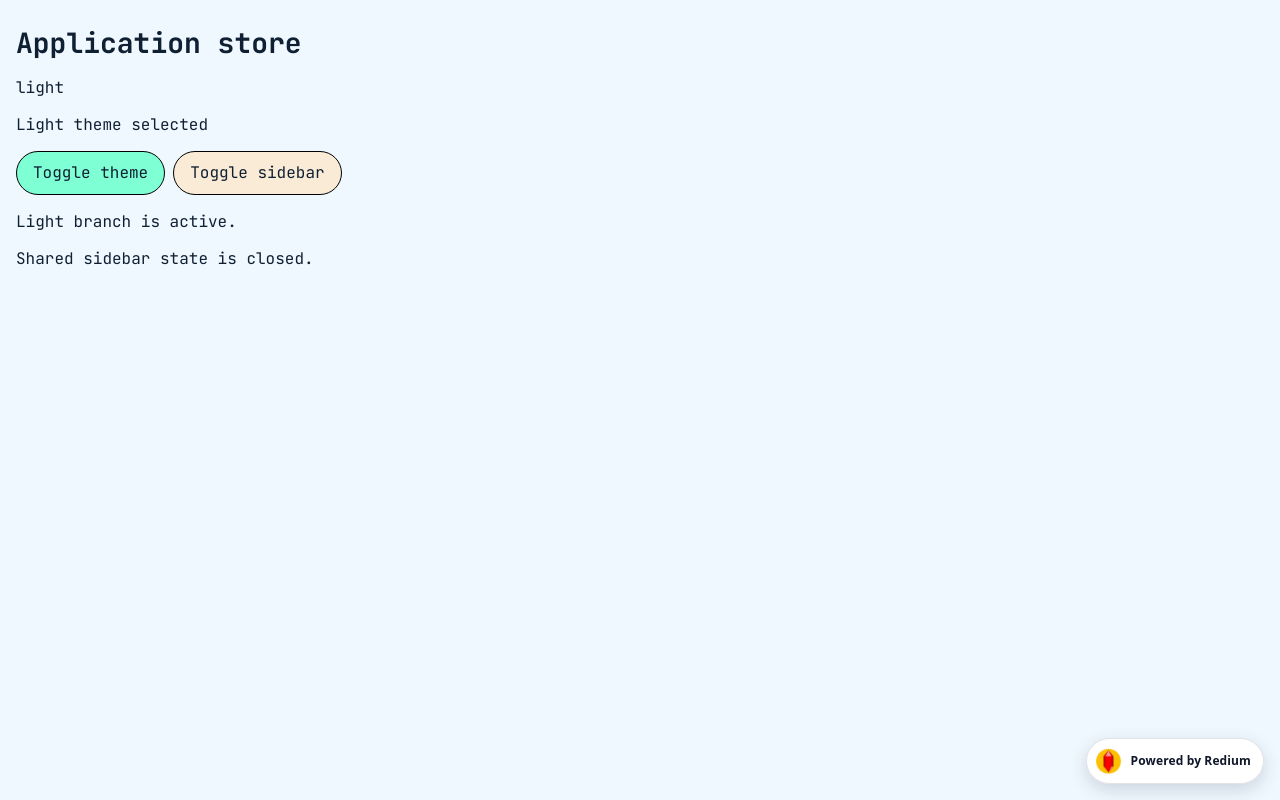
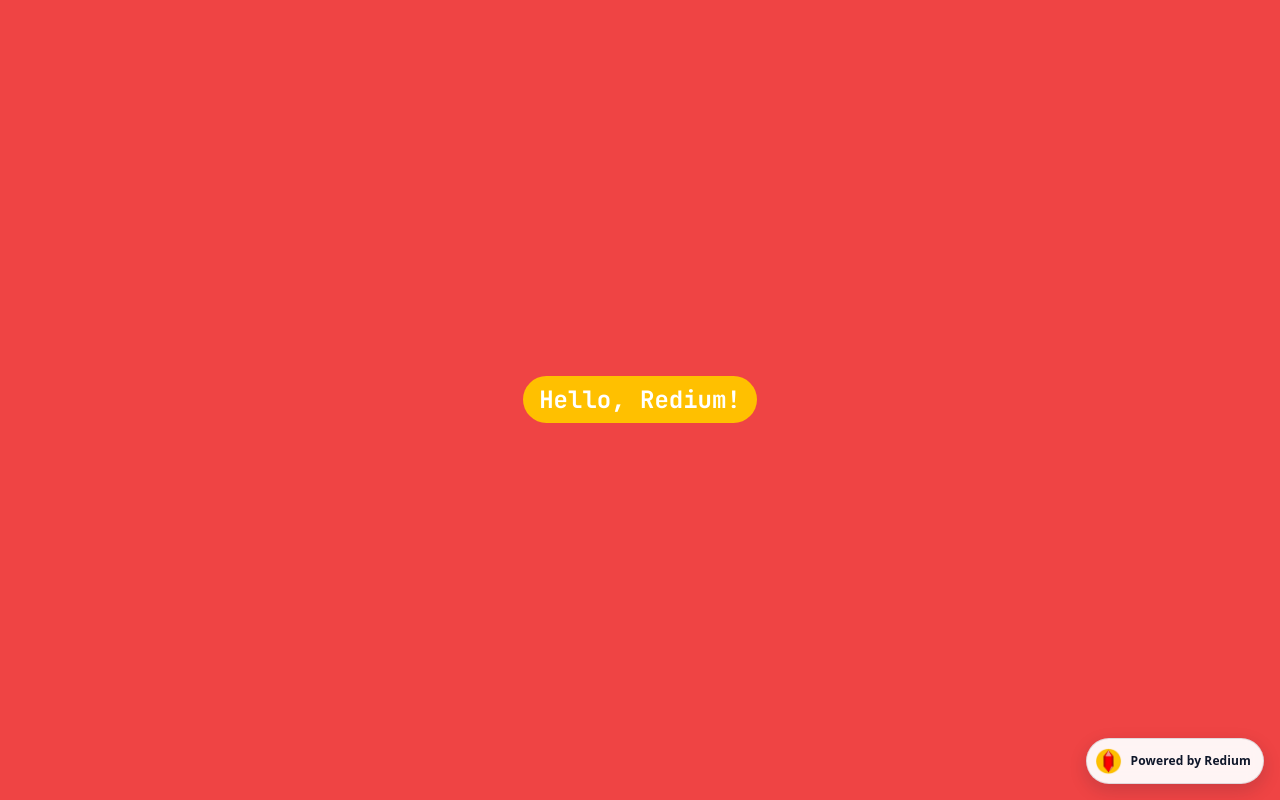
Before and after one commit to rolandbrake/Redium, a website built with Vite: page index.html in a window 1280 px wide. Built offline with nearby package versions, Linux system fonts and the light colour scheme.

Commit message:
add identity assignment mechanism to elements for future use + fix and enhace the exampes + add additional colors to the Colors namespace

```diff
--- a/example/store.ts
+++ b/example/store.ts
@@ -12,7 +12,9 @@ import {
 } from "redium";
 
 type AppState = { theme: "light" | "dark"; sidebarOpen: boolean };
+
 const store = createStore<AppState>({ theme: "light", sidebarOpen: false });
+
 const theme = store.selectState((state) => state.theme);
 const sidebarOpen = store.selectState((state) => state.sidebarOpen);
 const isDark = store.selectState((state) => state.theme === "dark");
@@ -25,11 +27,11 @@ const transition =
   "background-color 180ms ease, color 180ms ease, border-color 180ms ease";
 const palette = {
   light: {
-    page: "aliceblue",
+    page: Colors.aliceblue,
     text: "#102033",
-    surface: "azure",
-    primary: "aquamarine",
-    secondary: "antiquewhite",
+    surface: Colors.azure,
+    primary: Colors.aquamarine,
+    secondary: Colors.antiquewhite,
     border: Colors.black,
   },
   dark: {
--- a/example/test.ts
+++ b/example/test.ts
@@ -11,7 +11,14 @@ const View = () => {
     },
     children: [
       Text("Hello, Redium!", {
-        style: { color: Colors.white, font: 24, weight: 700 },
+        style: {
+          padding: [8, 16],
+          background: "#ffc000",
+          radius: 24,
+          color: Colors.white,
+          font: 24,
+          weight: 700,
+        },
       }),
     ],
   });
--- a/index.html
+++ b/index.html
@@ -56,7 +56,7 @@
   <body>
     <!-- Vite transforms the TypeScript example and aliases redium to src during development. -->
     <!-- The library mounts itself into document.body - see the selected example. -->
-    <script type="module" src="/example/store.ts"></script>
+    <script type="module" src="/example/test.ts"></script>
     <!-- The library is bundled into redium.js and aliased to redium during development. -->
 
     <!-- The badge is not part of the library, but a convenience for users to know what they are using. -->
--- a/src/core/Element.ts
+++ b/src/core/Element.ts
@@ -1,6 +1,7 @@
 import { Node } from "./Node.js";
 import { Style, styles, type StyleConfig } from "../style/Style.js";
 import { createDOM, domOf } from "./_dom.js";
+import { assignElementId } from "./_identity.js";
 
 export interface ElementOptions {
   style?: Style | StyleConfig;
@@ -29,6 +30,7 @@ export abstract class Element extends Node {
 
   protected constructor(tag: string, options: ElementOptions = {}) {
     super();
+    assignElementId(this);
     const dom = createDOM(this, tag);
     this.style =
       options.style instanceof Style
--- /dev/null
+++ b/src/core/_identity.ts
@@ -0,0 +1,14 @@
+import type { Element } from "./Element.js";
+
+let nextElementId = 0;
+const elementIds = new WeakMap<Element, string>();
+
+/** @internal Assign a private runtime identity to a newly created element. */
+export function assignElementId(element: Element): void {
+  elementIds.set(element, `r${++nextElementId}`);
+}
+
+/** @internal Read an element's private runtime identity for framework maps. */
+export function elementId(element: Element): string {
+  return elementIds.get(element)!;
+}
--- a/src/utils/Colors.ts
+++ b/src/utils/Colors.ts
@@ -1,5 +1,14 @@
-/** Built-in palette for common UI colors. */
+const browserColorNames = [
+  "aliceblue", "antiquewhite", "aqua", "aquamarine", "azure", "beige", "bisque", "black", "blue", "brown", "coral", "cornflowerblue", "crimson", "cyan", "darkblue", "darkcyan", "darkgray", "darkgreen", "darkgrey", "darkorange", "darkred", "deepskyblue", "dimgray", "dimgrey", "firebrick", "forestgreen", "fuchsia", "gainsboro", "gold", "goldenrod", "gray", "green", "grey", "honeydew", "hotpink", "indianred", "indigo", "ivory", "khaki", "lavender", "lawngreen", "lemonchiffon", "lightblue", "lightcyan", "lightgray", "lightgreen", "lightgrey", "lightpink", "lightsalmon", "lightseagreen", "lightskyblue", "lightsteelblue", "lime", "limegreen", "linen", "magenta", "maroon", "mediumblue", "mediumseagreen", "mediumslateblue", "mediumspringgreen", "mediumturquoise", "midnightblue", "mintcream", "mistyrose", "moccasin", "navy", "oldlace", "olive", "orange", "orchid", "palegreen", "paleturquoise", "papayawhip", "peachpuff", "peru", "pink", "plum", "powderblue", "purple", "rebeccapurple", "red", "rosybrown", "royalblue", "saddlebrown", "salmon", "sandybrown", "seagreen", "seashell", "sienna", "silver", "skyblue", "slateblue", "slategray", "slategrey", "snow", "springgreen", "steelblue", "tan", "teal", "thistle", "tomato", "transparent", "turquoise", "violet", "wheat", "white", "whitesmoke", "yellow", "yellowgreen",
+] as const;
+
+const BrowserColors = Object.fromEntries(
+  browserColorNames.map((name) => [name, name]),
+) as { readonly [Name in (typeof browserColorNames)[number]]: Name };
+
+/** Built-in palette for common UI colors and standard browser color keywords. */
 export const Colors = Object.freeze({
+  ...BrowserColors,
   white: "#ffffff",
   black: "#000000",
 
```
Also changed, not shown: example/layout.ts (+7 -7 lines), README.md.
